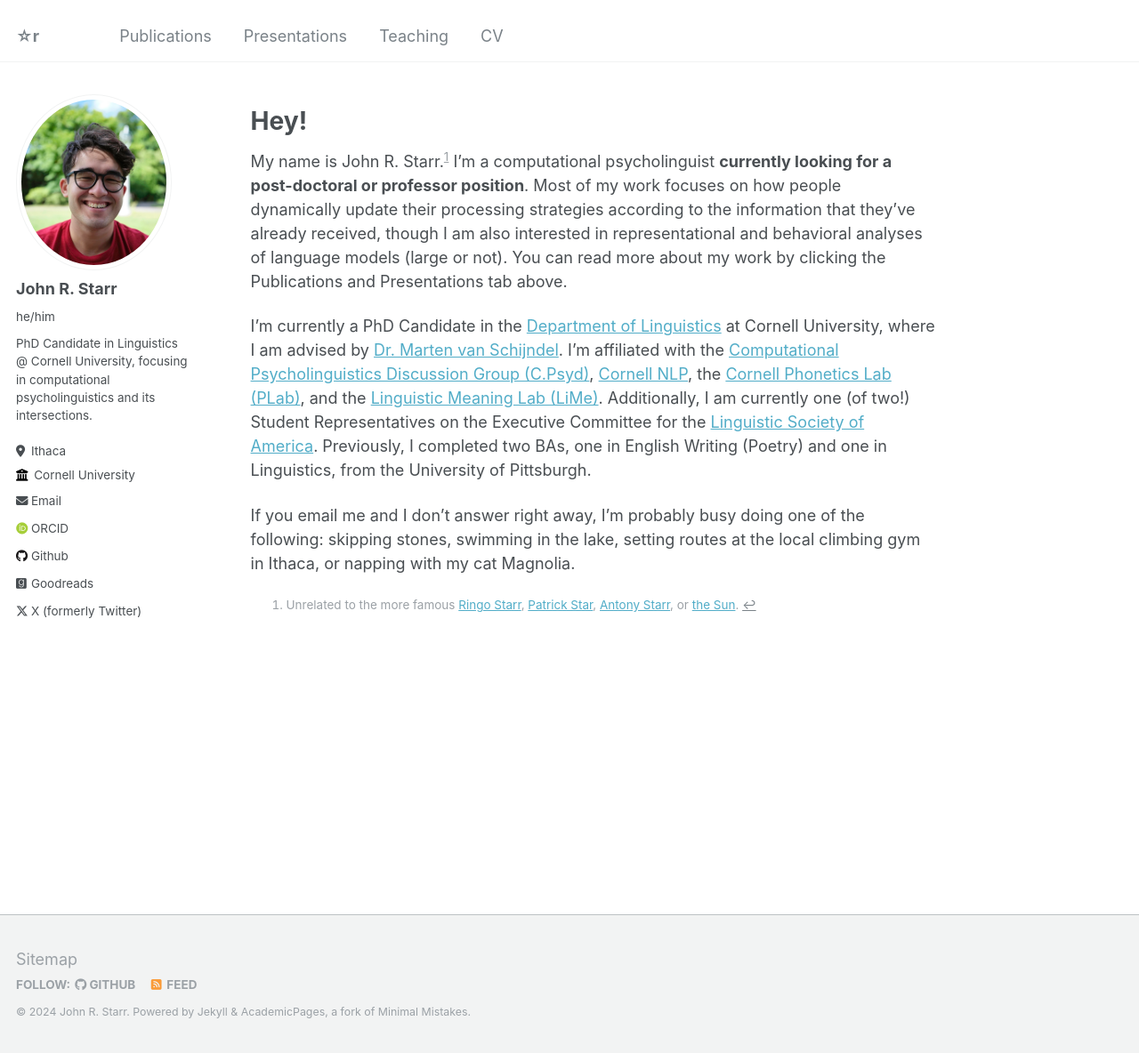
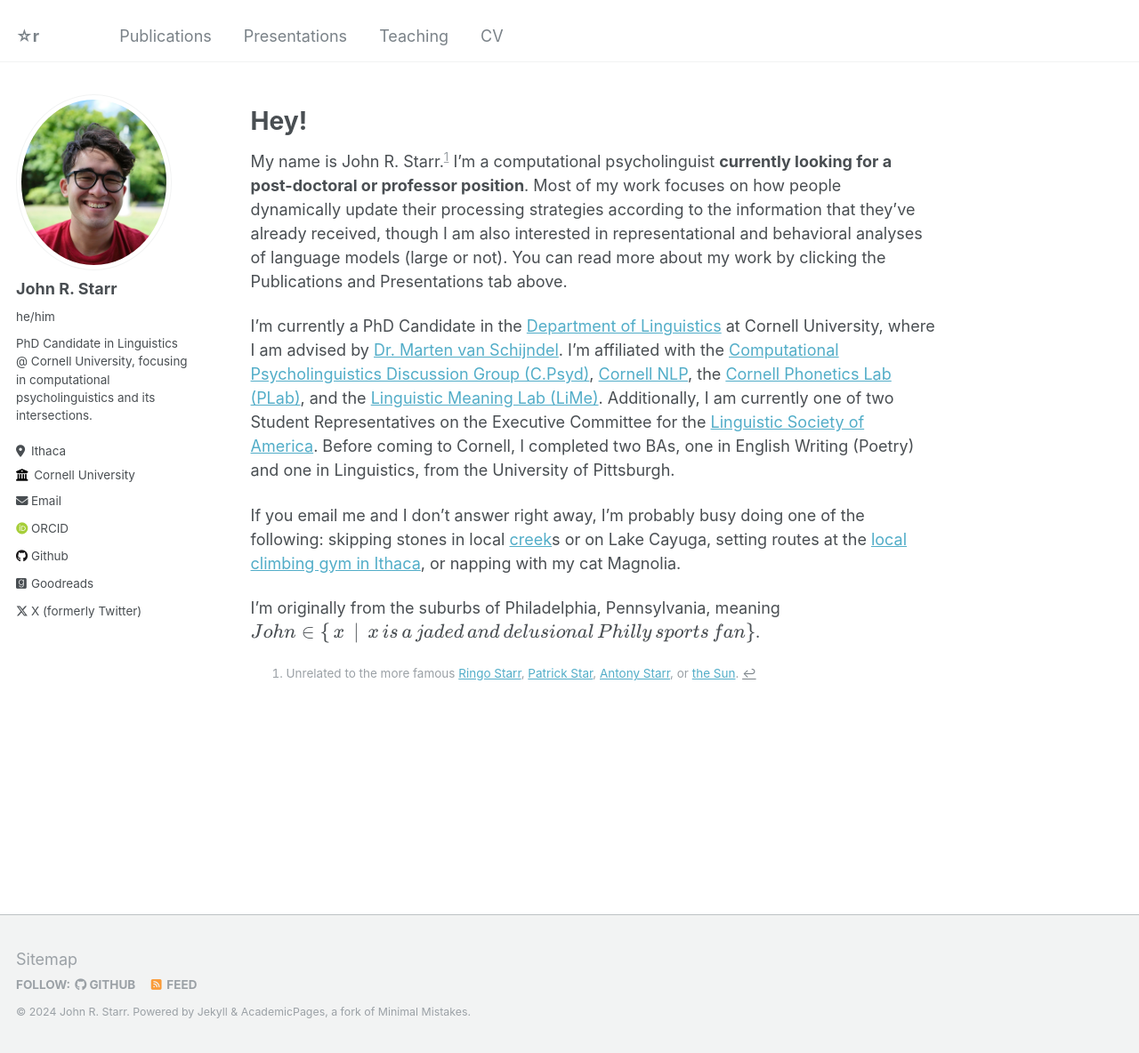
Before and after one commit to johnstarr-ling/johnstarr-ling.github.io, a Jekyll site: the page built from _pages/about.md, in a window 1280 px wide and 1184 px high. Shown: the whole window at 89% size. Built offline with Jekyll 4.4.1, drawn with Linux system fonts in a browser that asks for light colours; some web fonts are replaced.

Commit message:
update: philly sports

```diff
--- a/_pages/about.md
+++ b/_pages/about.md
@@ -12,8 +12,10 @@ Hey!
 ======
 My name is John R. Starr.[^1] I'm a computational psycholinguist **currently looking for a post-doctoral or professor position**. Most of my work focuses on how people dynamically update their processing strategies according to the information that they've already received, though I am also interested in representational and behavioral analyses of language models (large or not). You can read more about my work by clicking the Publications and Presentations tab above.
 
-I'm currently a PhD Candidate in the [Department of Linguistics](https://linguistics.cornell.edu/) at Cornell University, where I am advised by [Dr. Marten van Schijndel](https://vansky.github.io/). I'm affiliated with the [Computational Psycholinguistics Discussion Group (C.Psyd)](https://c-psyd.github.io/), [Cornell NLP](https://nlp.cornell.edu/), the [Cornell Phonetics Lab (PLab)](https://conf.ling.cornell.edu/), and the [Linguistic Meaning Lab (LiMe)](https://lime-lab-cornell.github.io/). Additionally, I am currently one (of two!) Student Representatives on the Executive Committee for the [Linguistic Society of America](https://www.lsadc.org/). Previously, I completed two BAs, one in English Writing (Poetry) and one in Linguistics, from the University of Pittsburgh.
+I'm currently a PhD Candidate in the [Department of Linguistics](https://linguistics.cornell.edu/) at Cornell University, where I am advised by [Dr. Marten van Schijndel](https://vansky.github.io/). I'm affiliated with the [Computational Psycholinguistics Discussion Group (C.Psyd)](https://c-psyd.github.io/), [Cornell NLP](https://nlp.cornell.edu/), the [Cornell Phonetics Lab (PLab)](https://conf.ling.cornell.edu/), and the [Linguistic Meaning Lab (LiMe)](https://lime-lab-cornell.github.io/). Additionally, I am currently one of two Student Representatives on the Executive Committee for the [Linguistic Society of America](https://www.lsadc.org/). Before coming to Cornell, I completed two BAs, one in English Writing (Poetry) and one in Linguistics, from the University of Pittsburgh.
 
-If you email me and I don't answer right away, I'm probably busy doing one of the following: skipping stones, swimming in the lake, setting routes at the local climbing gym in Ithaca, or napping with my cat Magnolia.
+If you email me and I don't answer right away, I'm probably busy doing one of the following: skipping stones in local [creek](https://www.youtube.com/watch?v=wAGi71uHm4g)s or on Lake Cayuga, setting routes at the [local climbing gym in Ithaca](https://www.cayugaclimbs.com/), or napping with my cat Magnolia.
+
+I'm originally from the suburbs of Philadelphia, Pennsylvania, meaning \\(John \in  \\{ \,x\, \mid \, x\, is\, a\, jaded\, and\, delusional\, Philly\, sports\, fan \\} \\).
 
 [^1]: Unrelated to the more famous [Ringo Starr](https://en.wikipedia.org/wiki/Ringo_Starr), [Patrick Star](https://en.wikipedia.org/wiki/Patrick_Star), [Antony Starr](https://en.wikipedia.org/wiki/Antony_Starr), or [the Sun](https://en.wikipedia.org/wiki/Sun).
```
Also changed, not shown: _pages/cv.md (+1 -1 lines).
